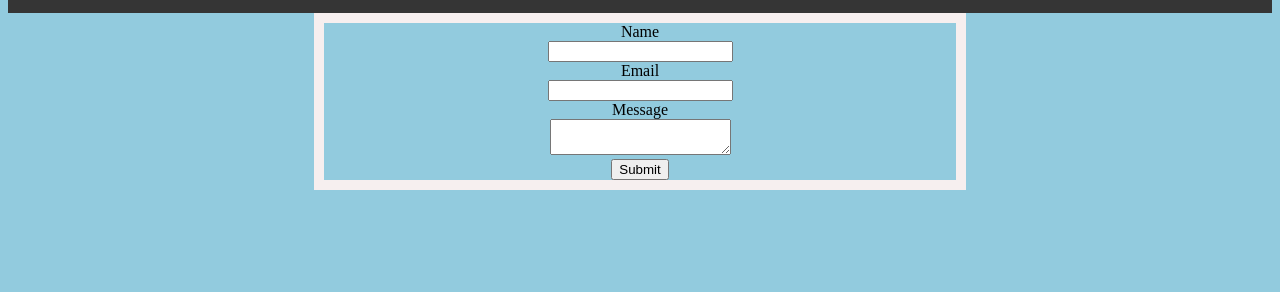
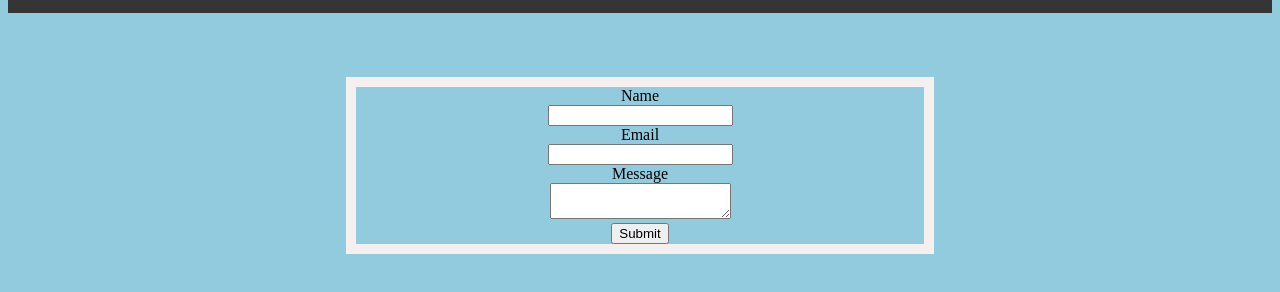
Before and after one commit to Izzy0296/personal-website-demo, a plain HTML site: page contact.html in a window 1280 px wide. Shown: the part 70-362 px from the top of the page. Drawn offline with Linux system fonts and the light colour scheme.

Commit message:
last update

```diff
--- a/style.css
+++ b/style.css
@@ -145,9 +145,11 @@ text-align: center;
  form{
    display: flex;
    justify-content: center;
+   margin: 4em;
 
  }
 
  .image-container{
     text-align: center;
+
  }
```
Also changed, not shown: contact.html (+5 -3 lines).
